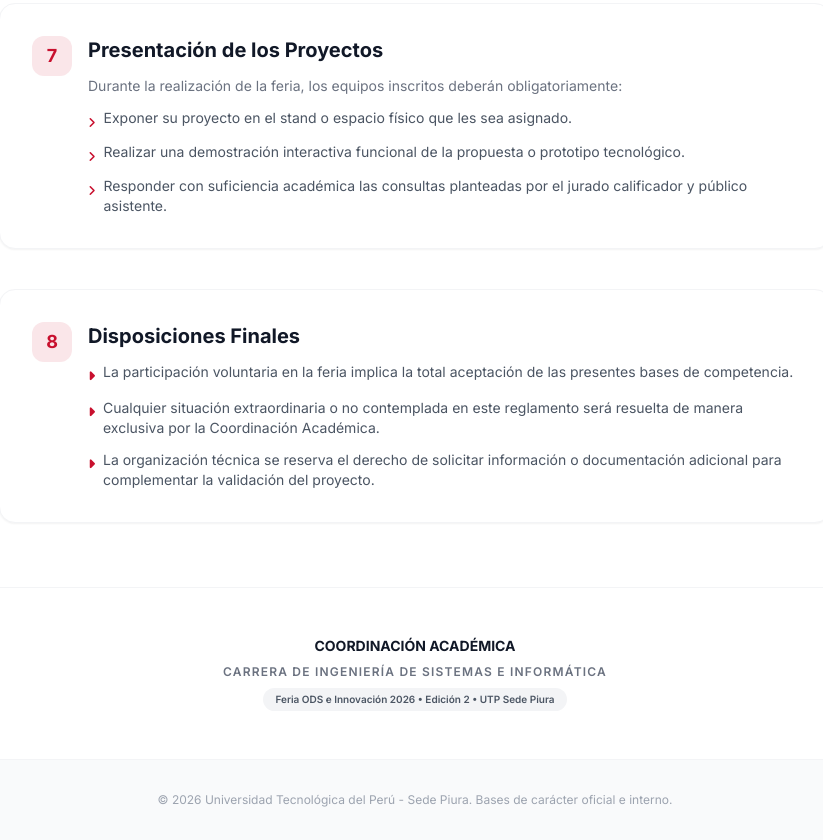
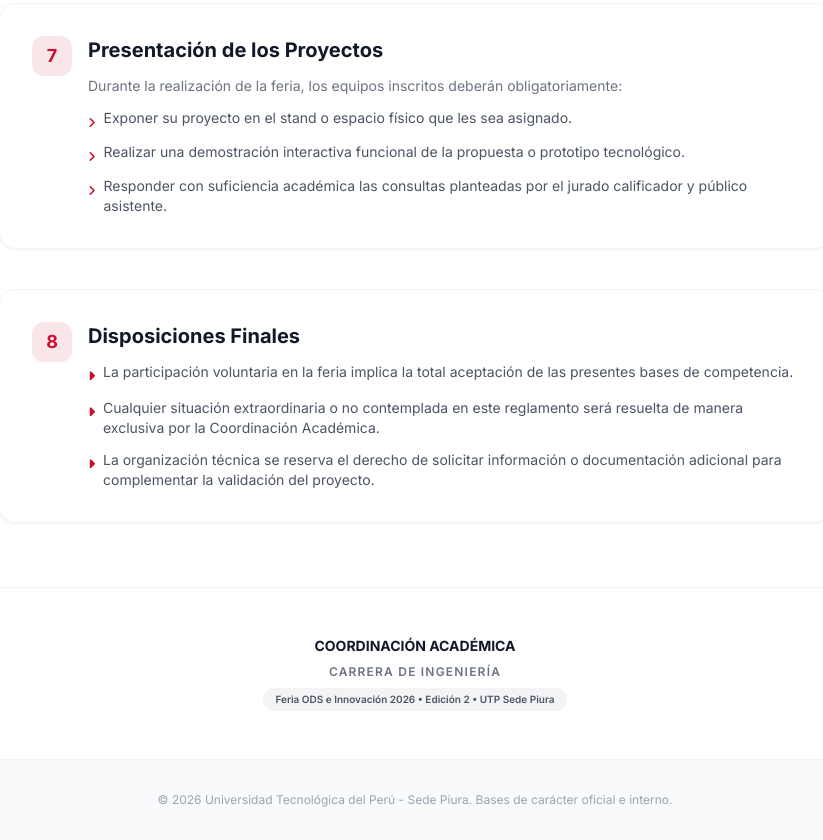
Before and after one commit to jaimejosesaenzdedios/FeriaUTP, a plain HTML site: page bases_de_participaci_n.html in a window 1280 px wide. Shown: the part 2790-3630 px from the top of the page, without its empty margins (225-1048 px from the left). Drawn offline with nearby package versions, Linux system fonts and the light colour scheme.

Commit message:
Update career name in document signature area

```diff
--- a/bases_de_participaci_n.html
+++ b/bases_de_participaci_n.html
@@ -370,7 +370,7 @@
         <!-- Document Sign-off / Signature Area -->
         <div class="border-t border-gray-100 mt-16 pt-12 text-center space-y-2">
             <p class="text-sm font-bold text-gray-900 uppercase">Coordinación Académica</p>
-            <p class="text-xs text-gray-500 uppercase tracking-widest font-semibold">Carrera de Ingeniería de Sistemas e Informática</p>
+            <p class="text-xs text-gray-500 uppercase tracking-widest font-semibold">Carrera de Ingeniería</p>
             <p class="text-[10px] bg-gray-100 px-3 py-1 rounded-full text-gray-600 inline-block font-semibold mt-4">Feria ODS e Innovación 2026 • Edición 2 • UTP Sede Piura</p>
         </div>
 
```
